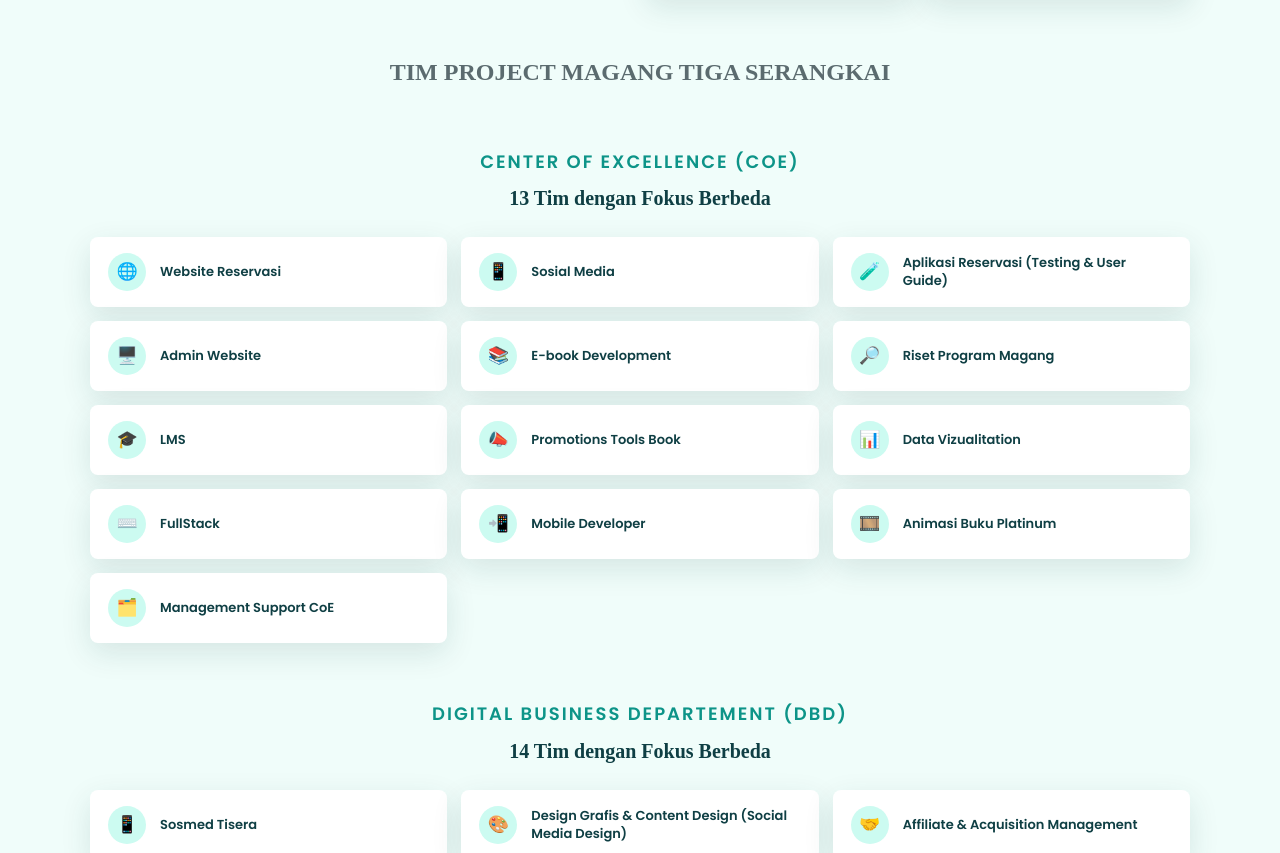
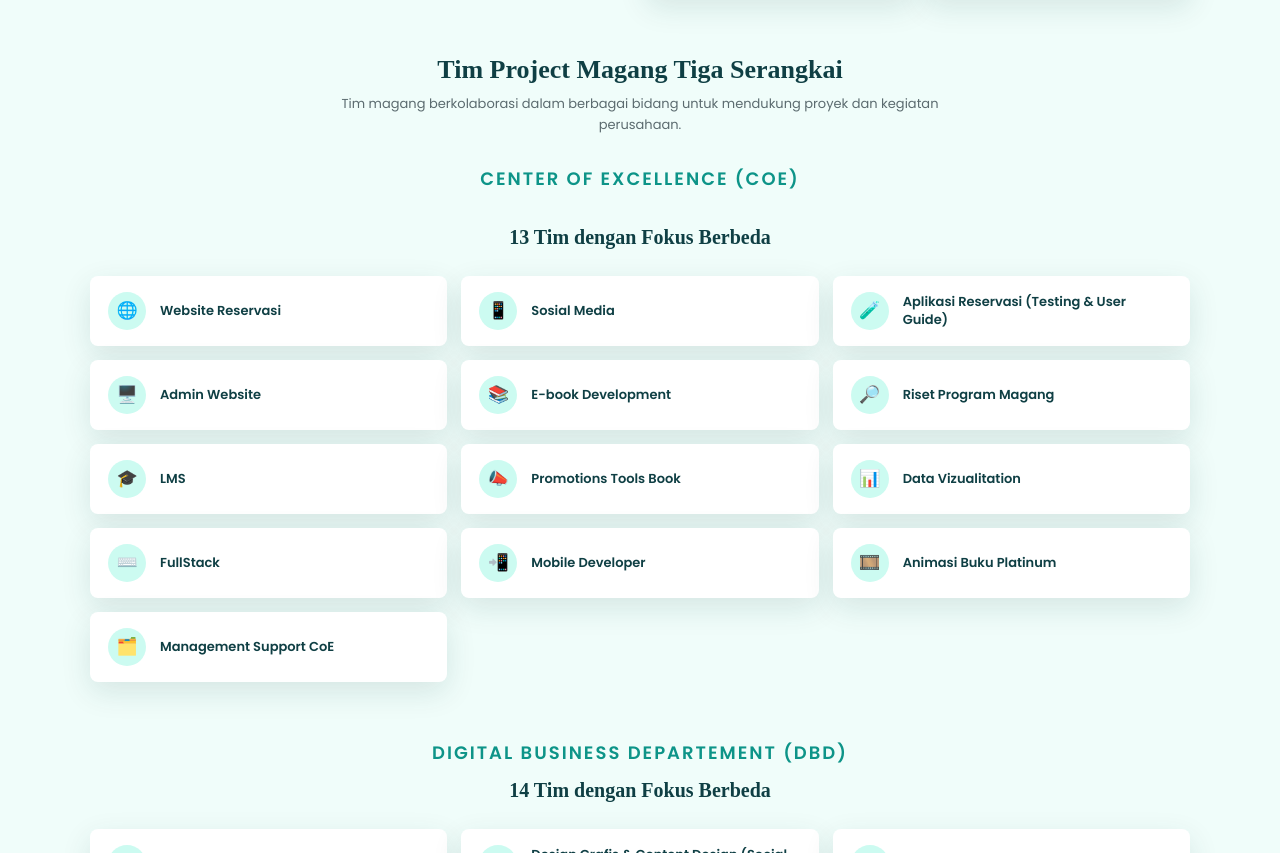
Before and after one commit to coetigaserangkai/CoE-Tiga-Serangkai, a plain HTML site: page index.html in a window 1280 px wide. Shown: the part 4511-5364 px from the top of the page. Drawn offline with Linux system fonts and the light colour scheme.

Commit message:
Update website profil CoE

```diff
--- a/index.html
+++ b/index.html
@@ -186,7 +186,8 @@
     </div>
 
     <div class="teamhead coe-teamhead">
-      <h2>TIM PROJECT MAGANG TIGA SERANGKAI</h2>
+      <h2>Tim Project Magang Tiga Serangkai</h2>
+      <p>Tim magang berkolaborasi dalam berbagai bidang untuk mendukung proyek dan kegiatan perusahaan.</p>
       <span class="eyebrow">CENTER OF EXCELLENCE (COE)</span>
       <h3>13 Tim dengan Fokus Berbeda</h3>
     </div>
--- a/style.css
+++ b/style.css
@@ -197,8 +197,9 @@ header.nav{background:#fff;position:sticky;top:0;z-index:50;box-shadow:0 2px 12p
 .teamhead{text-align:center;margin:56px 0 22px}
 .teamhead .eyebrow{font-size:18px}
 .teamhead h3{color:var(--teal-dark);font-size:20px}
-.coe-teamhead h2{margin:0}
-.coe-teamhead .eyebrow{display:block;margin-top:3em}
+.coe-teamhead h2{color:var(--teal-dark);font-size:26px;font-weight:600;line-height:1.3;margin:0}
+.coe-teamhead p{font-size:13px;margin:6px auto 0;max-width:640px}
+.coe-teamhead .eyebrow{display:block;margin:28px auto}
 .teams{display:grid;grid-template-columns:repeat(3,minmax(0,1fr));gap:14px}
 .team{background:#fff;border-radius:var(--radius);box-shadow:var(--shadow);padding:16px 18px;display:flex;gap:14px;align-items:center;font-size:13px;font-weight:600;color:var(--teal-dark);line-height:1.4}
 .team i{font-style:normal;flex:0 0 38px;height:38px;border-radius:50%;background:var(--teal-soft);display:grid;place-items:center;font-size:17px}
```
